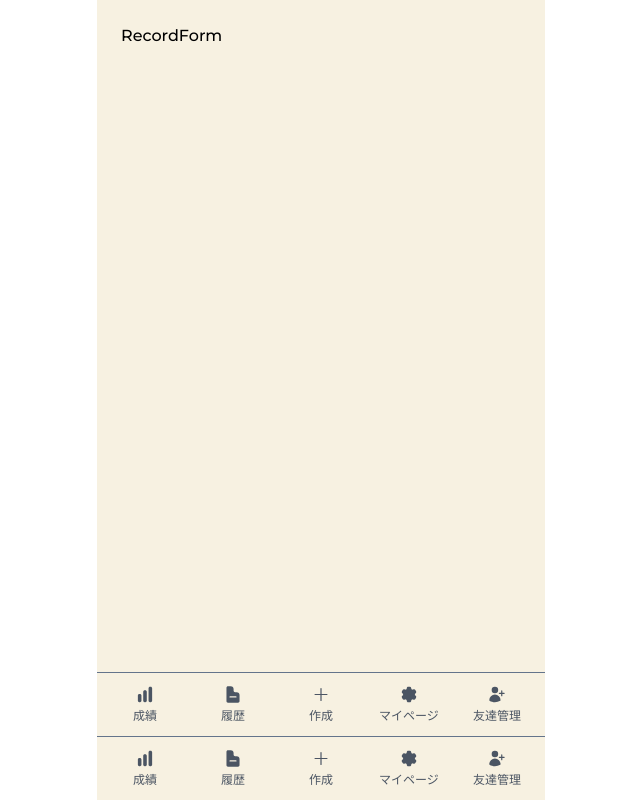
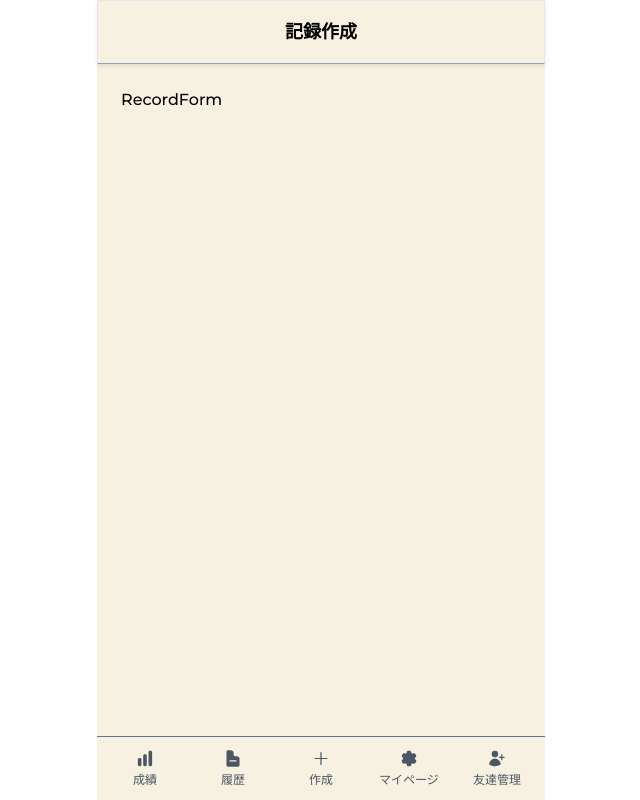
Before and after one commit to NelsoNave/mahjong-app, a Next.js app: page /new-game/1 in a window 1280 px wide. Shown: the whole page, without its empty margins (319-959 px from the left). Built offline with nearby package versions, Linux system fonts and the light colour scheme.

Commit message:
feat: add the header to new page and delete the navigation component #19

```diff
--- a/app/(main)/new-game/[type]/page.tsx
+++ b/app/(main)/new-game/[type]/page.tsx
@@ -1,6 +1,6 @@
-import Navigation from '@/components/Navigation'
-import RecordForm from '@/components/RecordForm'
-import React from 'react'
+import React from "react";
+import RecordForm from "@/components/RecordForm";
+import Header from "@/components/Header";
 
 // type Props = {
 
@@ -9,14 +9,14 @@ import React from 'react'
 const page = () => {
   return (
     <>
-      <section className="flex flex-1 flex-col overflow-auto min-h-0">
+      <Header context="記録作成" />
+      <section className="flex min-h-0 flex-1 flex-col overflow-auto">
         <div className="flex flex-col justify-center gap-8 p-6">
           <RecordForm />
         </div>
       </section>
-      <Navigation />
     </>
-  )
-}
+  );
+};
 
-export default page
+export default page;
```
